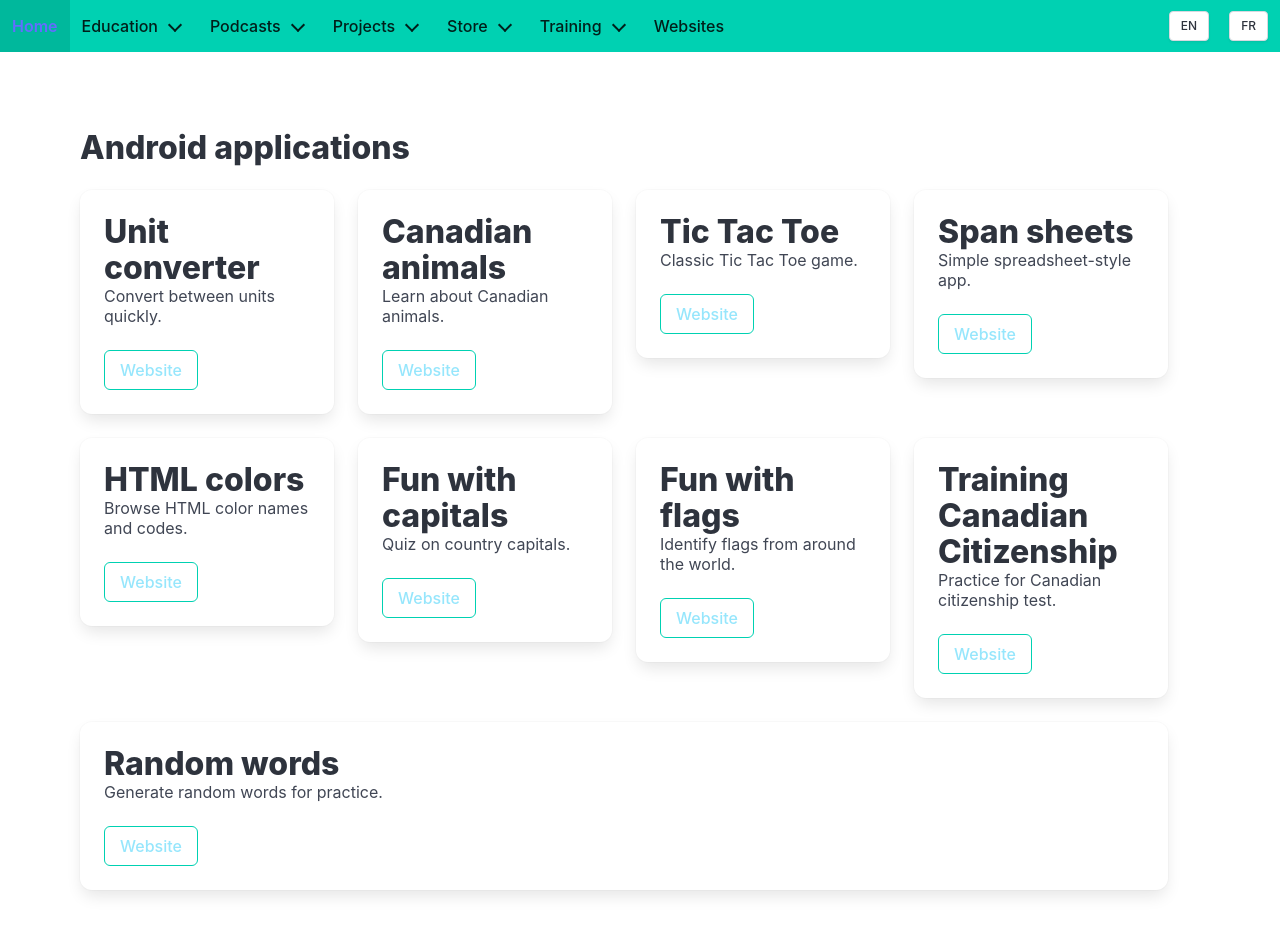
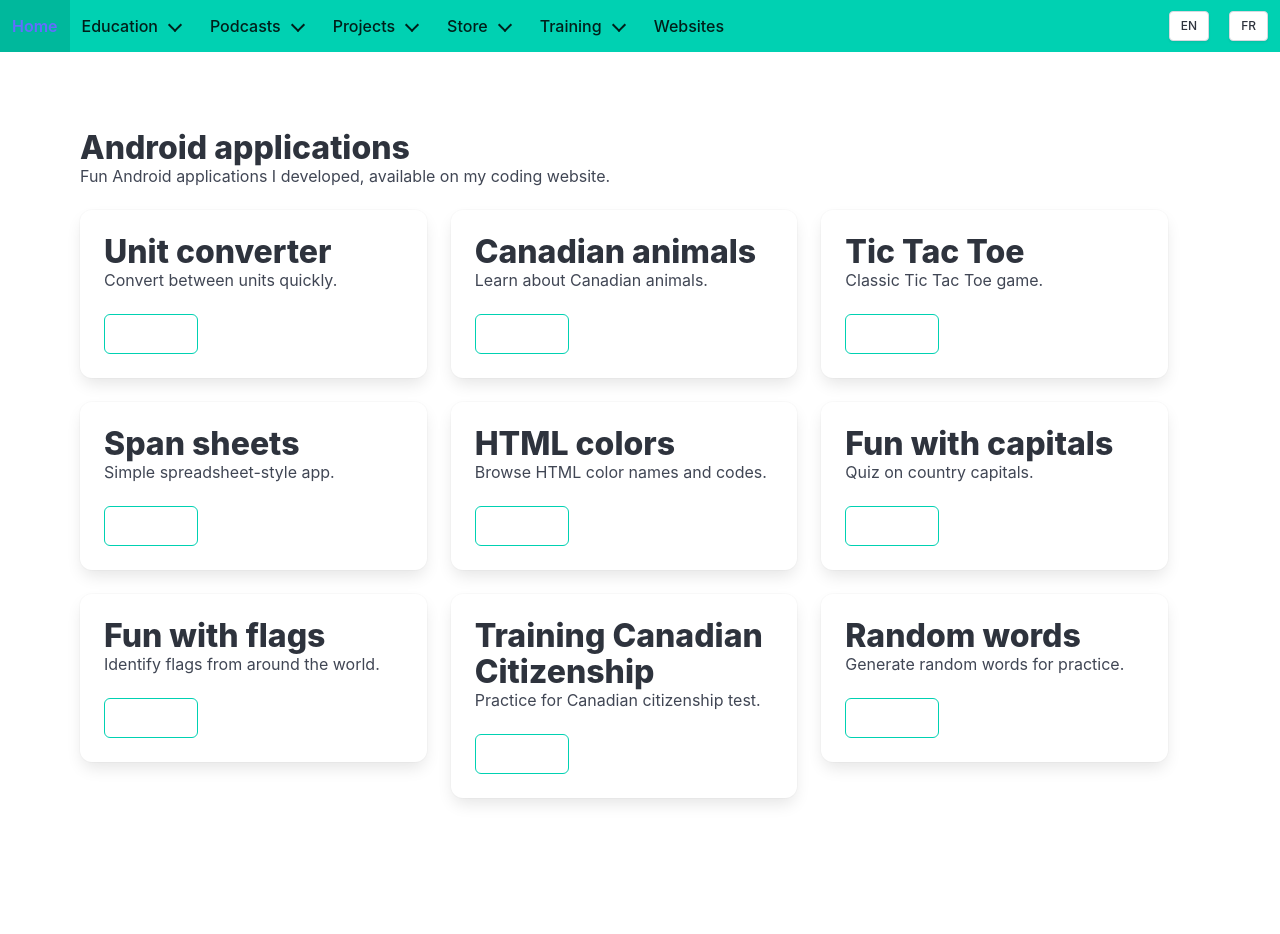
Before and after one commit to alexiscarbillet/alexis-carbillet, a React (Vite) app: page /projects/android in a window 1280 px wide. Shown: the top 934 px of the page. After the commit the page ends 878 px from the top, so only its background shows below. Built offline with nearby package versions, Linux system fonts and the light colour scheme.

Commit message:
improve training and projects

```diff
--- a/src/ProjectsAndroid.jsx
+++ b/src/ProjectsAndroid.jsx
@@ -1,5 +1,6 @@
 import React from "react";
 import Navbar from './components/Navbar';
+import SEO from './components/SEO';
 import { useTranslation } from 'react-i18next';
 
 export default function ProjectsAndroid() {
@@ -17,38 +18,33 @@ export default function ProjectsAndroid() {
     { title: "Random words", url: "https://coding.alexis-carbillet.com/apps/random-words/app.html", descriptionKey: "projects.desc.android.randomWords" },
   ];
 
-  const renderCardsInRows = (items) => {
-    const rows = [];
-    for (let i = 0; i < items.length; i += 4) {
-      const rowItems = items.slice(i, i + 4);
-      rows.push(
-        <div className="columns" key={i}>
-          {rowItems.map((item, idx) => (
-            <div className="column" key={idx}>
-              <div className="card">
-                <div className="card-content">
-                  <p className="title" style={{ wordBreak: 'normal' }}>{item.title}</p>
-                  {item.descriptionKey && <p className="subtitle is-6">{t(item.descriptionKey)}</p>}
-                  <button className="button is-primary is-outlined">
-                    <a href={item.url} target="_blank" rel="noopener noreferrer">{t("projects.websiteButton")}</a>
-                  </button>
-                </div>
-              </div>
-            </div>
-          ))}
-        </div>
-      );
-    }
-    return rows;
-  };
-
   return (
     <>
+      <SEO
+        title="Android Apps"
+        description="Explore my Android applications built for fun, including unit converters, games, and educational tools."
+        url="https://alexis-carbillet.com/projects/android"
+      />
       <Navbar />
       <section className="section" style={{ marginTop: '50px' }}>
         <div className="container" style={{ padding: '2rem' }}>
           <h3 className="title is-3">{t("projects.androidApps")}</h3>
-          {renderCardsInRows(androidApps)}
+          <p className="subtitle is-6">Fun Android applications I developed, available on my coding website.</p>
+          <div className="columns is-multiline">
+            {androidApps.map((item, idx) => (
+              <div className="column is-one-third-tablet is-half-mobile" key={idx}>
+                <div className="card">
+                  <div className="card-content">
+                    <p className="title" style={{ wordBreak: 'normal' }}>{item.title}</p>
+                    {item.descriptionKey && <p className="subtitle is-6">{t(item.descriptionKey)}</p>}
+                    <a className="button is-primary is-outlined" href={item.url} target="_blank" rel="noopener noreferrer">
+                      {t("projects.websiteButton")}
+                    </a>
+                  </div>
+                </div>
+              </div>
+            ))}
+          </div>
         </div>
       </section>
     </>
--- a/src/ProjectsDocker.jsx
+++ b/src/ProjectsDocker.jsx
@@ -1,5 +1,6 @@
 import React from "react";
 import Navbar from './components/Navbar';
+import SEO from './components/SEO';
 import { useTranslation } from 'react-i18next';
 
 export default function ProjectsDocker() {
@@ -17,38 +18,33 @@ export default function ProjectsDocker() {
     { title: "For web developer (node 22)", url: "https://hub.docker.com/repository/docker/alexiscarbillet/node_22_dev", descriptionKey: "projects.desc.docker.node22" },
   ];
 
-  const renderCardsInRows = (items) => {
-    const rows = [];
-    for (let i = 0; i < items.length; i += 4) {
-      const rowItems = items.slice(i, i + 4);
-      rows.push(
-        <div className="columns" key={i}>
-          {rowItems.map((item, idx) => (
-            <div className="column" key={idx}>
-              <div className="card">
-                <div className="card-content">
-                  <p className="title" style={{ wordBreak: 'normal' }}>{item.title}</p>
-                  {item.descriptionKey && <p className="subtitle is-6">{t(item.descriptionKey)}</p>}
-                  <button className="button is-primary is-outlined">
-                    <a href={item.url} target="_blank" rel="noopener noreferrer">{t("projects.websiteButton")}</a>
-                  </button>
-                </div>
-              </div>
-            </div>
-          ))}
-        </div>
-      );
-    }
-    return rows;
-  };
-
   return (
     <>
+      <SEO
+        title="Docker Containers"
+        description="Pre-configured Docker containers for development in Python, Node.js, Go, and data science."
+        url="https://alexis-carbillet.com/projects/docker"
+      />
       <Navbar />
       <section className="section" style={{ marginTop: '50px' }}>
         <div className="container" style={{ padding: '2rem' }}>
           <h3 className="title is-3">{t("projects.dockerContainers")}</h3>
-          {renderCardsInRows(dockerContainers)}
+          <p className="subtitle is-6">Ready-to-use Docker images for various development environments.</p>
+          <div className="columns is-multiline">
+            {dockerContainers.map((item, idx) => (
+              <div className="column is-one-third-tablet is-half-mobile" key={idx}>
+                <div className="card">
+                  <div className="card-content">
+                    <p className="title" style={{ wordBreak: 'normal' }}>{item.title}</p>
+                    {item.descriptionKey && <p className="subtitle is-6">{t(item.descriptionKey)}</p>}
+                    <a className="button is-primary is-outlined" href={item.url} target="_blank" rel="noopener noreferrer">
+                      {t("projects.websiteButton")}
+                    </a>
+                  </div>
+                </div>
+              </div>
+            ))}
+          </div>
         </div>
       </section>
     </>
--- a/src/ProjectsFirefox.jsx
+++ b/src/ProjectsFirefox.jsx
@@ -1,5 +1,6 @@
 import React from "react";
 import Navbar from './components/Navbar';
+import SEO from './components/SEO';
 import { useTranslation } from 'react-i18next';
 
 export default function ProjectsFirefox() {
@@ -11,38 +12,33 @@ export default function ProjectsFirefox() {
     { title: "Pink Theme Extension", url: "https://addons.mozilla.org/fr/firefox/addon/pink-theme-extension/", descriptionKey: "projects.desc.firefox.pinkTheme" },
   ];
 
-  const renderCardsInRows = (items) => {
-    const rows = [];
-    for (let i = 0; i < items.length; i += 4) {
-      const rowItems = items.slice(i, i + 4);
-      rows.push(
-        <div className="columns" key={i}>
-          {rowItems.map((item, idx) => (
-            <div className="column" key={idx}>
-              <div className="card">
-                <div className="card-content">
-                  <p className="title" style={{ wordBreak: 'normal' }}>{item.title}</p>
-                  {item.descriptionKey && <p className="subtitle is-6">{t(item.descriptionKey)}</p>}
-                  <button className="button is-primary is-outlined">
-                    <a href={item.url} target="_blank" rel="noopener noreferrer">{t("projects.websiteButton")}</a>
-                  </button>
-                </div>
-              </div>
-            </div>
-          ))}
-        </div>
-      );
-    }
-    return rows;
-  };
-
   return (
     <>
+      <SEO
+        title="Firefox Plugins"
+        description="Mozilla Firefox extensions for productivity, analytics, and customization."
+        url="https://alexis-carbillet.com/projects/firefox"
+      />
       <Navbar />
       <section className="section" style={{ marginTop: '50px' }}>
         <div className="container" style={{ padding: '2rem' }}>
           <h3 className="title is-3">{t("projects.firefoxPlugins")}</h3>
-          {renderCardsInRows(firefoxPlugins)}
+          <p className="subtitle is-6">Extensions to enhance your Firefox browsing experience.</p>
+          <div className="columns is-multiline">
+            {firefoxPlugins.map((item, idx) => (
+              <div className="column is-one-third-tablet is-half-mobile" key={idx}>
+                <div className="card">
+                  <div className="card-content">
+                    <p className="title" style={{ wordBreak: 'normal' }}>{item.title}</p>
+                    {item.descriptionKey && <p className="subtitle is-6">{t(item.descriptionKey)}</p>}
+                    <a className="button is-primary is-outlined" href={item.url} target="_blank" rel="noopener noreferrer">
+                      {t("projects.websiteButton")}
+                    </a>
+                  </div>
+                </div>
+              </div>
+            ))}
+          </div>
         </div>
       </section>
     </>
--- a/src/ProjectsHelm.jsx
+++ b/src/ProjectsHelm.jsx
@@ -1,5 +1,6 @@
 import React from "react";
 import Navbar from './components/Navbar';
+import SEO from './components/SEO';
 import { useTranslation } from 'react-i18next';
 
 export default function ProjectsHelm() {
@@ -10,38 +11,33 @@ export default function ProjectsHelm() {
     { title: "Logging stack", url: "https://artifacthub.io/packages/helm/helm-charts-alexis-carbillet/logging-stack", descriptionKey: "projects.desc.helm.loggingStack" },
   ];
 
-  const renderCardsInRows = (items) => {
-    const rows = [];
-    for (let i = 0; i < items.length; i += 4) {
-      const rowItems = items.slice(i, i + 4);
-      rows.push(
-        <div className="columns" key={i}>
-          {rowItems.map((item, idx) => (
-            <div className="column" key={idx}>
-              <div className="card">
-                <div className="card-content">
-                  <p className="title" style={{ wordBreak: 'normal' }}>{item.title}</p>
-                  {item.descriptionKey && <p className="subtitle is-6">{t(item.descriptionKey)}</p>}
-                  <button className="button is-primary is-outlined">
-                    <a href={item.url} target="_blank" rel="noopener noreferrer">{t("projects.websiteButton")}</a>
-                  </button>
-                </div>
-              </div>
-            </div>
-          ))}
-        </div>
-      );
-    }
-    return rows;
-  };
-
   return (
     <>
+      <SEO
+        title="Helm Charts"
+        description="Helm charts for deploying monitoring and logging stacks in Kubernetes."
+        url="https://alexis-carbillet.com/projects/helm"
+      />
       <Navbar />
       <section className="section" style={{ marginTop: '50px' }}>
         <div className="container" style={{ padding: '2rem' }}>
           <h3 className="title is-3">{t("projects.helmCharts")}</h3>
-          {renderCardsInRows(helmCharts)}
+          <p className="subtitle is-6">Kubernetes Helm charts for infrastructure components.</p>
+          <div className="columns is-multiline">
+            {helmCharts.map((item, idx) => (
+              <div className="column is-one-third-tablet is-half-mobile" key={idx}>
+                <div className="card">
+                  <div className="card-content">
+                    <p className="title" style={{ wordBreak: 'normal' }}>{item.title}</p>
+                    {item.descriptionKey && <p className="subtitle is-6">{t(item.descriptionKey)}</p>}
+                    <a className="button is-primary is-outlined" href={item.url} target="_blank" rel="noopener noreferrer">
+                      {t("projects.websiteButton")}
+                    </a>
+                  </div>
+                </div>
+              </div>
+            ))}
+          </div>
         </div>
       </section>
     </>
--- a/src/ProjectsScripts.jsx
+++ b/src/ProjectsScripts.jsx
@@ -1,5 +1,6 @@
 import React from "react";
 import Navbar from './components/Navbar';
+import SEO from './components/SEO';
 import { useTranslation } from 'react-i18next';
 
 export default function ProjectsScripts() {
@@ -14,38 +15,33 @@ export default function ProjectsScripts() {
     { title: "Bash", url: "https://github.com/alexiscarbillet/archive_code/tree/main/bash_examples", descriptionKey: "projects.desc.scripts.bash" },
   ];
 
-  const renderCardsInRows = (items) => {
-    const rows = [];
-    for (let i = 0; i < items.length; i += 4) {
-      const rowItems = items.slice(i, i + 4);
-      rows.push(
-        <div className="columns" key={i}>
-          {rowItems.map((item, idx) => (
-            <div className="column" key={idx}>
-              <div className="card">
-                <div className="card-content">
-                  <p className="title" style={{ wordBreak: 'normal' }}>{item.title}</p>
-                  {item.descriptionKey && <p className="subtitle is-6">{t(item.descriptionKey)}</p>}
-                  <button className="button is-primary is-outlined">
-                    <a href={item.url} target="_blank" rel="noopener noreferrer">{t("projects.websiteButton")}</a>
-                  </button>
-                </div>
-              </div>
-            </div>
-          ))}
-        </div>
-      );
-    }
-    return rows;
-  };
-
   return (
     <>
+      <SEO
+        title="Code Examples & Scripts"
+        description="Code snippets and examples in Python, JavaScript, Go, React, Bash, and more."
+        url="https://alexis-carbillet.com/projects/scripts"
+      />
       <Navbar />
       <section className="section" style={{ marginTop: '50px' }}>
         <div className="container" style={{ padding: '2rem' }}>
           <h3 className="title is-3">{t("projects.scripts")}</h3>
-          {renderCardsInRows(scripts)}
+          <p className="subtitle is-6">Code examples and scripts across various programming languages.</p>
+          <div className="columns is-multiline">
+            {scripts.map((item, idx) => (
+              <div className="column is-one-third-tablet is-half-mobile" key={idx}>
+                <div className="card">
+                  <div className="card-content">
+                    <p className="title" style={{ wordBreak: 'normal' }}>{item.title}</p>
+                    {item.descriptionKey && <p className="subtitle is-6">{t(item.descriptionKey)}</p>}
+                    <a className="button is-primary is-outlined" href={item.url} target="_blank" rel="noopener noreferrer">
+                      {t("projects.githubButton")}
+                    </a>
+                  </div>
+                </div>
+              </div>
+            ))}
+          </div>
         </div>
       </section>
     </>
--- a/src/ProjectsVSCode.jsx
+++ b/src/ProjectsVSCode.jsx
@@ -1,5 +1,6 @@
 import React from "react";
 import Navbar from './components/Navbar';
+import SEO from './components/SEO';
 import { useTranslation } from 'react-i18next';
 
 export default function ProjectsVSCode() {
@@ -10,38 +11,33 @@ export default function ProjectsVSCode() {
     { title: "seo-audit-for-html", url: "https://marketplace.visualstudio.com/items?itemName=AlexisCarbillet.seo-audit-for-html", descriptionKey: "projects.desc.vscode.seoAudit" },
   ];
 
-  const renderCardsInRows = (items) => {
-    const rows = [];
-    for (let i = 0; i < items.length; i += 4) {
-      const rowItems = items.slice(i, i + 4);
-      rows.push(
-        <div className="columns" key={i}>
-          {rowItems.map((item, idx) => (
-            <div className="column" key={idx}>
-              <div className="card">
-                <div className="card-content">
-                  <p className="title" style={{ wordBreak: 'normal' }}>{item.title}</p>
-                  {item.descriptionKey && <p className="subtitle is-6">{t(item.descriptionKey)}</p>}
-                  <button className="button is-primary is-outlined">
-                    <a href={item.url} target="_blank" rel="noopener noreferrer">{t("projects.websiteButton")}</a>
-                  </button>
-                </div>
-              </div>
-            </div>
-          ))}
-        </div>
-      );
-    }
-    return rows;
-  };
-
   return (
     <>
+      <SEO
+        title="VSCode Extensions"
+        description="Visual Studio Code extensions for coding time tracking and SEO audits."
+        url="https://alexis-carbillet.com/projects/vscode"
+      />
       <Navbar />
       <section className="section" style={{ marginTop: '50px' }}>
         <div className="container" style={{ padding: '2rem' }}>
           <h3 className="title is-3">{t("projects.vscodeExtensions")}</h3>
-          {renderCardsInRows(vscodeExtensions)}
+          <p className="subtitle is-6">Extensions to enhance your VSCode development experience.</p>
+          <div className="columns is-multiline">
+            {vscodeExtensions.map((item, idx) => (
+              <div className="column is-one-third-tablet is-half-mobile" key={idx}>
+                <div className="card">
+                  <div className="card-content">
+                    <p className="title" style={{ wordBreak: 'normal' }}>{item.title}</p>
+                    {item.descriptionKey && <p className="subtitle is-6">{t(item.descriptionKey)}</p>}
+                    <a className="button is-primary is-outlined" href={item.url} target="_blank" rel="noopener noreferrer">
+                      {t("projects.websiteButton")}
+                    </a>
+                  </div>
+                </div>
+              </div>
+            ))}
+          </div>
         </div>
       </section>
     </>
--- a/src/TrainingCKA.jsx
+++ b/src/TrainingCKA.jsx
@@ -1,5 +1,6 @@
 import React from "react";
 import Navbar from './components/Navbar';
+import SEO from './components/SEO';
 import { useTranslation } from 'react-i18next';
 
 export default function TrainingCKA() {
@@ -19,38 +20,33 @@ export default function TrainingCKA() {
     { titleKey: "training.cka.resourceQuotas", url: "https://killercoda.com/alexis-carbillet/course/CKA/resource_quotas", descriptionKey: "training.desc.cka.resourceQuotas" },
   ];
 
-  const renderCardsInRows = (items) => {
-    const rows = [];
-    for (let i = 0; i < items.length; i += 4) {
-      const rowItems = items.slice(i, i + 4);
-      rows.push(
-        <div className="columns" key={i}>
-          {rowItems.map((item, idx) => (
-            <div className="column" key={idx}>
-              <div className="card">
-                <div className="card-content">
-                  <p className="title" style={{ wordBreak: 'normal' }}>{t(item.titleKey)}</p>
-                  {item.descriptionKey && <p className="subtitle is-6">{t(item.descriptionKey)}</p>}
-                  <button className="button is-primary is-outlined">
-                    <a href={item.url} target="_blank" rel="noopener noreferrer">{t("training.websiteButton")}</a>
-                  </button>
-                </div>
-              </div>
-            </div>
-          ))}
-        </div>
-      );
-    }
-    return rows;
-  };
-
   return (
     <>
+      <SEO
+        title="CKA Training Scenarios"
+        description="Practice Certified Kubernetes Administrator (CKA) scenarios on Killercoda with hands-on labs."
+        url="https://alexis-carbillet.com/training/cka"
+      />
       <Navbar />
       <section className="section" style={{ marginTop: '50px' }}>
         <div className="container" style={{ padding: '2rem' }}>
           <h3 className="title is-3">{t("training.ckaHeader")}</h3>
-          {renderCardsInRows(ckaTraining)}
+          <p className="subtitle is-6">Hands-on Kubernetes training scenarios to prepare for the CKA certification.</p>
+          <div className="columns is-multiline">
+            {ckaTraining.map((item, idx) => (
+              <div className="column is-one-third-tablet is-half-mobile" key={idx}>
+                <div className="card">
+                  <div className="card-content">
+                    <p className="title" style={{ wordBreak: 'normal' }}>{t(item.titleKey)}</p>
+                    {item.descriptionKey && <p className="subtitle is-6">{t(item.descriptionKey)}</p>}
+                    <a className="button is-primary is-outlined" href={item.url} target="_blank" rel="noopener noreferrer">
+                      {t("training.websiteButton")}
+                    </a>
+                  </div>
+                </div>
+              </div>
+            ))}
+          </div>
         </div>
       </section>
     </>
--- a/src/TrainingLinux.jsx
+++ b/src/TrainingLinux.jsx
@@ -1,5 +1,6 @@
 import React from "react";
 import Navbar from './components/Navbar';
+import SEO from './components/SEO';
 import { useTranslation } from 'react-i18next';
 
 export default function TrainingLinux() {
@@ -18,38 +19,33 @@ export default function TrainingLinux() {
     { titleKey: "training.linux.logMining", url: "https://killercoda.com/alexis-carbillet/course/Linux/Log-mining", descriptionKey: "training.desc.linux.logMining" },
   ];
 
-  const renderCardsInRows = (items) => {
-    const rows = [];
-    for (let i = 0; i < items.length; i += 4) {
-      const rowItems = items.slice(i, i + 4);
-      rows.push(
-        <div className="columns" key={i}>
-          {rowItems.map((item, idx) => (
-            <div className="column" key={idx}>
-              <div className="card">
-                <div className="card-content">
-                  <p className="title" style={{ wordBreak: 'normal' }}>{t(item.titleKey)}</p>
-                  {item.descriptionKey && <p className="subtitle is-6">{t(item.descriptionKey)}</p>}
-                  <button className="button is-primary is-outlined">
-                    <a href={item.url} target="_blank" rel="noopener noreferrer">{t("training.websiteButton")}</a>
-                  </button>
-                </div>
-              </div>
-            </div>
-          ))}
-        </div>
-      );
-    }
-    return rows;
-  };
-
   return (
     <>
+      <SEO
+        title="Linux Training Scenarios"
+        description="Practice Linux system administration scenarios on Killercoda with hands-on labs."
+        url="https://alexis-carbillet.com/training/linux"
+      />
       <Navbar />
       <section className="section" style={{ marginTop: '50px' }}>
         <div className="container" style={{ padding: '2rem' }}>
           <h3 className="title is-3">{t("training.linuxHeader")}</h3>
-          {renderCardsInRows(linuxTraining)}
+          <p className="subtitle is-6">Hands-on Linux troubleshooting and administration training scenarios.</p>
+          <div className="columns is-multiline">
+            {linuxTraining.map((item, idx) => (
+              <div className="column is-one-third-tablet is-half-mobile" key={idx}>
+                <div className="card">
+                  <div className="card-content">
+                    <p className="title" style={{ wordBreak: 'normal' }}>{t(item.titleKey)}</p>
+                    {item.descriptionKey && <p className="subtitle is-6">{t(item.descriptionKey)}</p>}
+                    <a className="button is-primary is-outlined" href={item.url} target="_blank" rel="noopener noreferrer">
+                      {t("training.websiteButton")}
+                    </a>
+                  </div>
+                </div>
+              </div>
+            ))}
+          </div>
         </div>
       </section>
     </>
```
